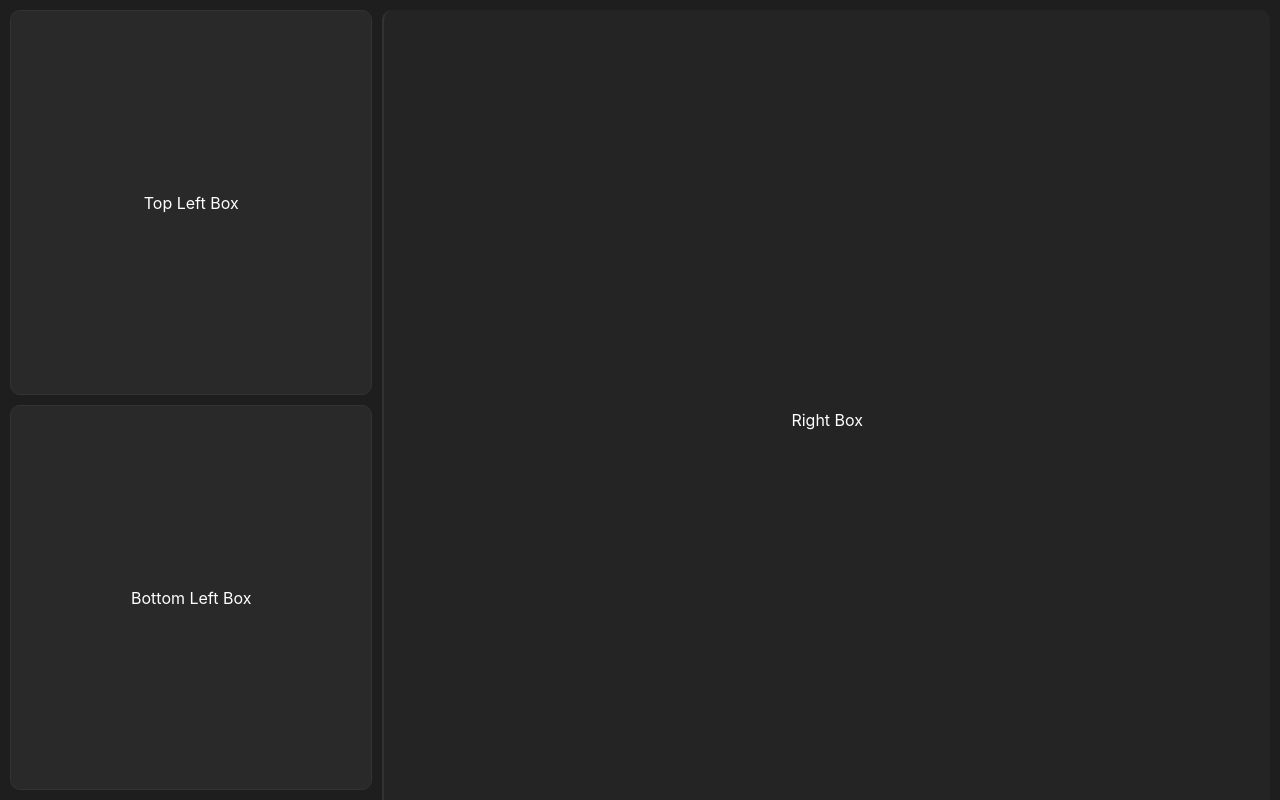
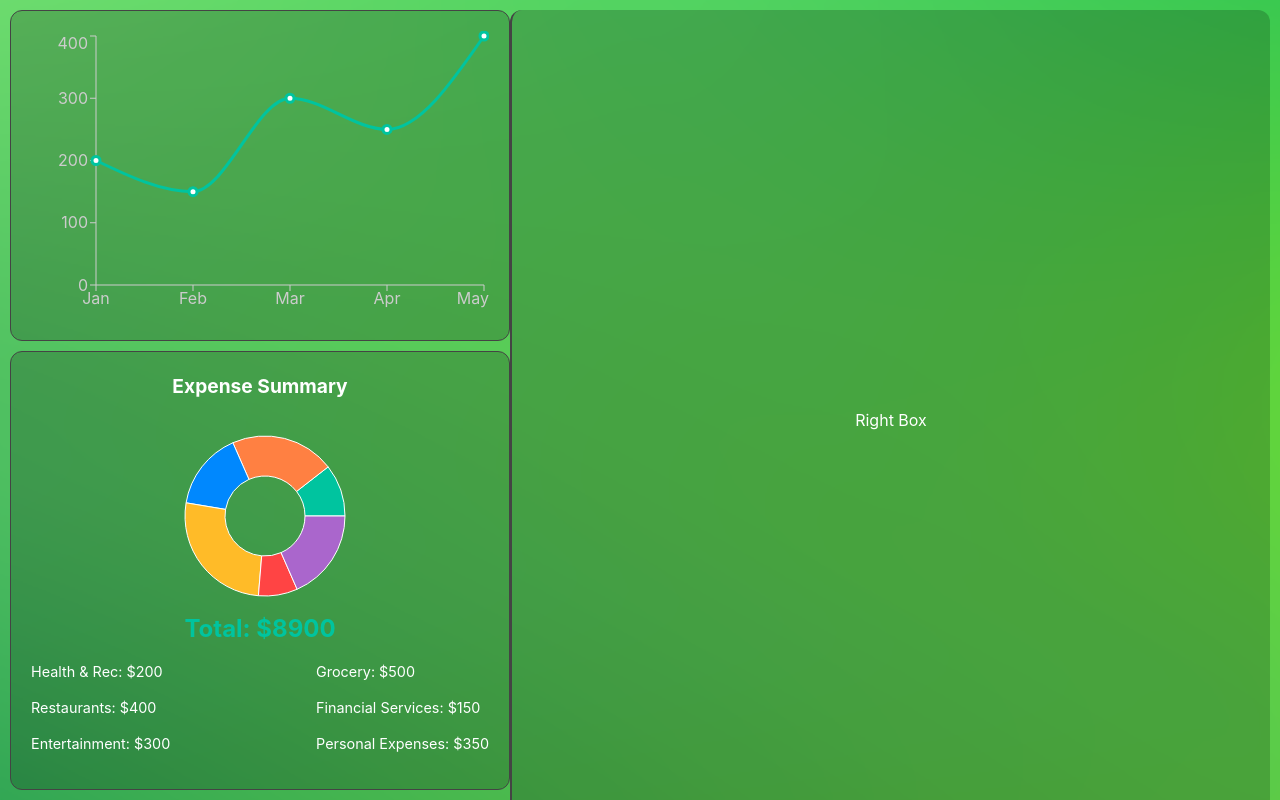
Before and after one commit to WanderingWalnut/SENG401-Final-Project, a React (Vite) app in the folder frontend/BudgetWise/: page /chat in a window 1280 px wide. Built offline with nearby package versions, Linux system fonts and the light colour scheme.

Commit message:
chat update

```diff
--- a/frontend/BudgetWise/src/pages/chatPage.tsx
+++ b/frontend/BudgetWise/src/pages/chatPage.tsx
@@ -1,64 +1,137 @@
 import React, { CSSProperties } from "react";
+import { LineChart, Line, XAxis, YAxis, Tooltip, ResponsiveContainer } from "recharts";
+import { PieChart, Pie, Cell } from "recharts";
 import "../App.css";
+import backgroundImage from "../assets/GreenGradient.svg";
+
+const lineData = [
+    { month: "Jan", savings: 200 },
+    { month: "Feb", savings: 150 },
+    { month: "Mar", savings: 300 },
+    { month: "Apr", savings: 250 },
+    { month: "May", savings: 400 },
+];
+
+const pieData = [
+    { name: "Health & Recreation", value: 200 },
+    { name: "Restaurants", value: 400 },
+    { name: "Entertainment", value: 300 },
+    { name: "Retail & Grocery", value: 500 },
+    { name: "Financial Services", value: 150 },
+    { name: "Personal Expenses", value: 350 },
+];
+
+const COLORS = ["#00C49F", "#FF8042", "#0088FE", "#FFBB28", "#FF4444", "#AA66CC"];
 
 const ChatPage = () => {
     const styles: { [key: string]: CSSProperties } = {
         chatPageContainer: {
             display: "flex",
+            flexWrap: "wrap",
             height: "100vh",
             width: "100%",
-            backgroundColor: "#1e1e1e",
+            backgroundImage: `url(${backgroundImage})`,
+            backgroundSize: "cover",
+            backgroundRepeat: "no-repeat",
+            backgroundPosition: "center",
             color: "white",
             padding: "10px",
-            boxSizing: "border-box", // Now correctly typed
+            boxSizing: "border-box",
         },
         leftSection: {
-            width: "30%",
+            width: "100%",
+            maxWidth: "500px",
             display: "flex",
             flexDirection: "column",
             height: "100%",
+            gap: "10px",
         },
         topLeftBox: {
             flex: 1,
             display: "flex",
             alignItems: "center",
             justifyContent: "center",
-            border: "1px solid #333",
-            backgroundColor: "#292929",
-            borderRadius: "10px",
+            border: "1px solid #444",
+            borderRadius: "12px",
             padding: "20px",
-            marginBottom: "5px",
+            backgroundColor: "rgba(0, 0, 0, 0.2)",
         },
         bottomLeftBox: {
             flex: 1,
             display: "flex",
+            flexDirection: "column",
             alignItems: "center",
             justifyContent: "center",
-            border: "1px solid #333",
-            backgroundColor: "#292929",
-            borderRadius: "10px",
+            border: "1px solid #444",
+            borderRadius: "12px",
             padding: "20px",
-            marginTop: "5px",
+            backgroundColor: "rgba(0, 0, 0, 0.2)",
+        },
+        summaryTitle: {
+            fontSize: "1.2rem",
+            fontWeight: "bold",
+            marginBottom: "10px",
+        },
+        expenseSummary: {
+            display: "flex",
+            justifyContent: "space-between",
+            width: "100%",
+            fontSize: "0.9rem",
+        },
+        totalExpense: {
+            fontSize: "1.5rem",
+            fontWeight: "bold",
+            color: "#00C49F",
         },
         rightSection: {
-            width: "70%",
+            flex: 1,
             height: "100%",
             display: "flex",
             alignItems: "center",
             justifyContent: "center",
-            backgroundColor: "#242424",
-            borderLeft: "2px solid #333",
-            borderRadius: "10px",
-            marginLeft: "10px",
+            borderLeft: "2px solid #444",
+            borderRadius: "12px",
             padding: "20px",
+            backgroundColor: "rgba(0, 0, 0, 0.2)",
         },
     };
 
     return (
         <div style={styles.chatPageContainer}>
             <div style={styles.leftSection}>
-                <div style={styles.topLeftBox}>Top Left Box</div>
-                <div style={styles.bottomLeftBox}>Bottom Left Box</div>
+                <div style={styles.topLeftBox}>
+                    <ResponsiveContainer width="100%" height="100%">
+                        <LineChart data={lineData}>
+                            <XAxis dataKey="month" stroke="#ccc" />
+                            <YAxis stroke="#ccc" />
+                            <Tooltip />
+                            <Line type="monotone" dataKey="savings" stroke="#00C49F" strokeWidth={3} dot={{ r: 4 }} />
+                        </LineChart>
+                    </ResponsiveContainer>
+                </div>
+                <div style={styles.bottomLeftBox}>
+                    <div style={styles.summaryTitle}>Expense Summary</div>
+                    <PieChart width={200} height={200}>
+                        <Pie data={pieData} cx={100} cy={100} innerRadius={40} outerRadius={80} fill="#8884d8" dataKey="value">
+                            {pieData.map((entry, index) => (
+                                <Cell key={`cell-${index}`} fill={COLORS[index % COLORS.length]} />
+                            ))}
+                        </Pie>
+                    </PieChart>
+                    <div style={styles.totalExpense}>Total: $8900</div>
+                    <div style={styles.expenseSummary}>
+                        <div>
+                            <p>Health & Rec: $200</p>
+                            <p>Restaurants: $400</p>
+                            <p>Entertainment: $300</p>
+                        </div>
+                        <div>
+                            <p>Grocery: $500</p>
+                            <p>Financial Services: $150</p>
+                            <p>Personal Expenses: $350</p>
+                        </div>
+                    </div>
+                </div>
             </div>
             <div style={styles.rightSection}>Right Box</div>
         </div>
```
